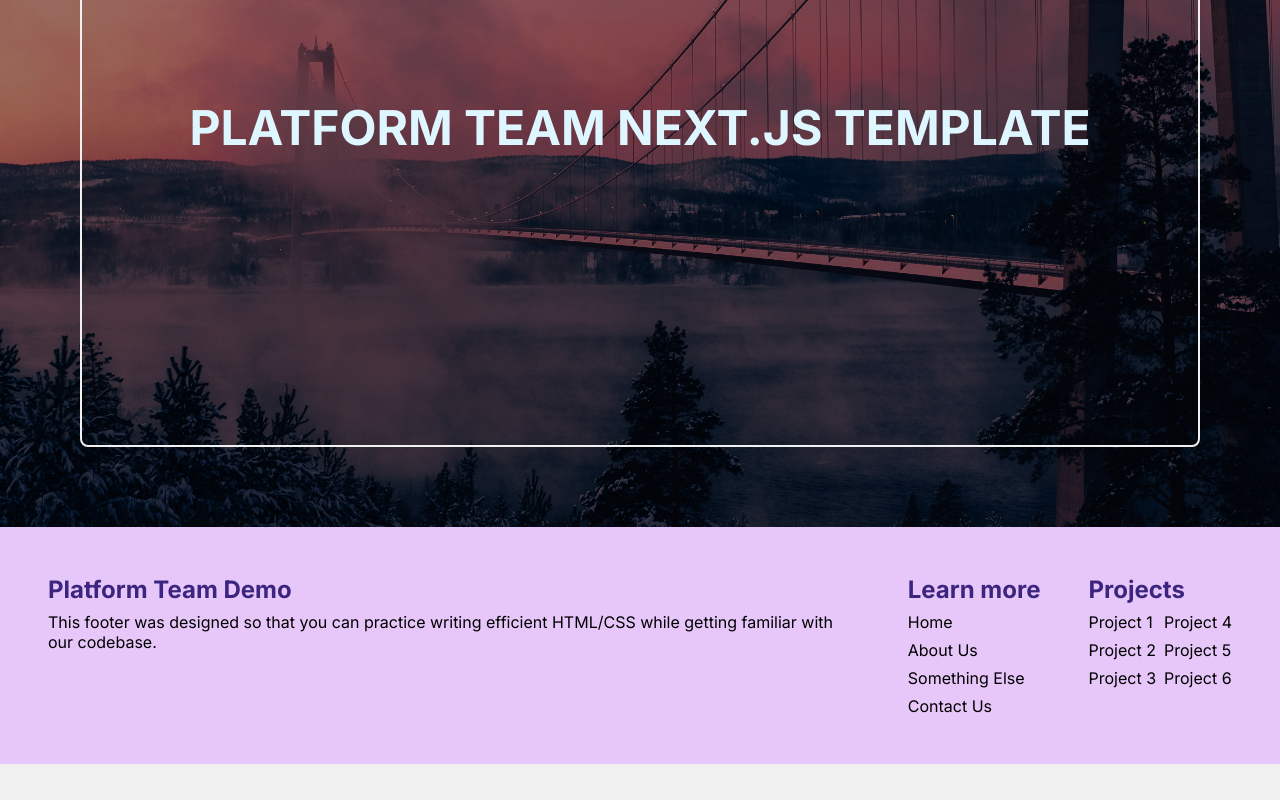
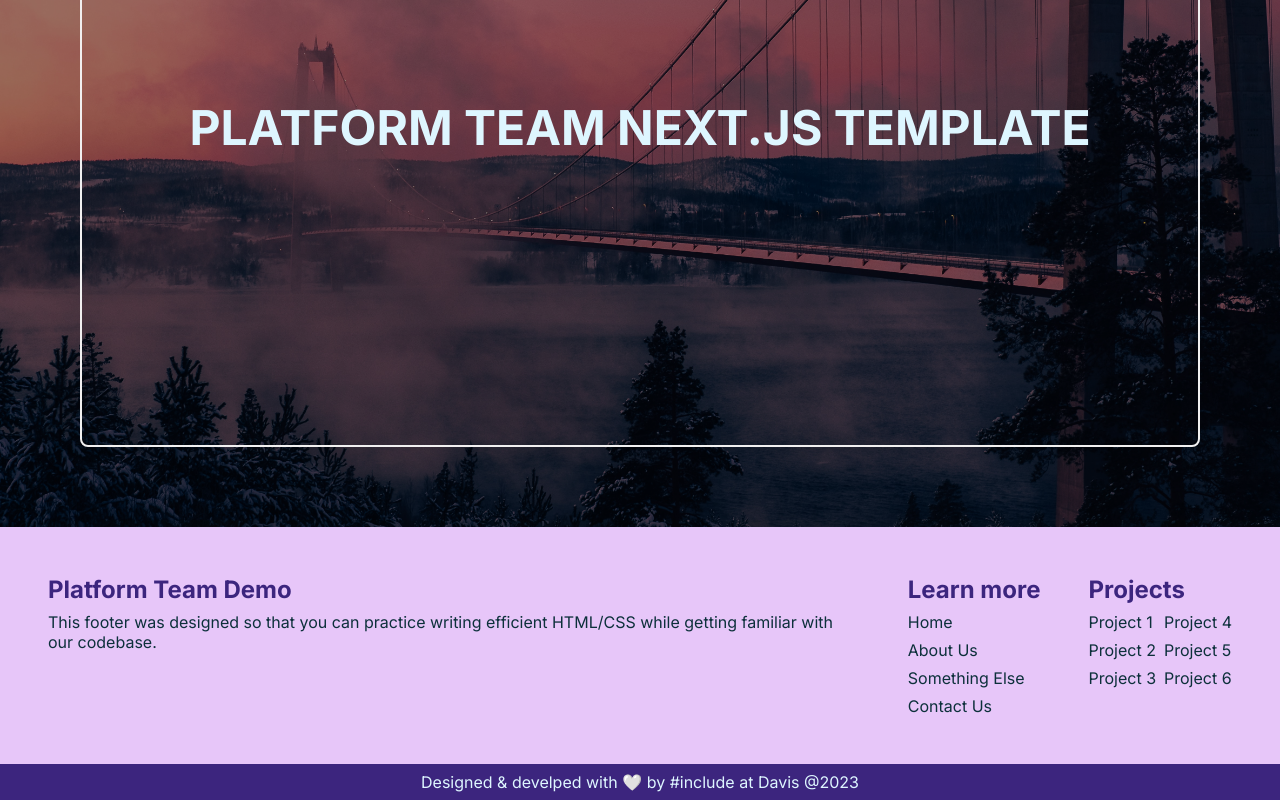
Before and after one commit to mutthias/Album-Reviewer, a Next.js app: page / in a window 1280 px wide. Shown: the part 273-1073 px from the top of the page. Before the commit the page ends 1037 px from the top, so only its background shows below. Built offline with nearby package versions, Linux system fonts and the light colour scheme.

Commit message:
footer credit added

```diff
--- a/app/(pages)/_components/Footer/Footer.jsx
+++ b/app/(pages)/_components/Footer/Footer.jsx
@@ -23,6 +23,7 @@ const links = [
 export default function Footer() {
   return (
     <div className={styles.container}>
+      <div className={styles.content_container}>
         <div className={styles.description}>
           <h2>Platform Team Demo</h2>
           <p>
@@ -62,5 +63,9 @@ export default function Footer() {
           </div>
         </div>
       </div>
+      <p className={styles.credit}>
+        Designed & develped with 🤍 by #include at Davis @2023
+      </p>
+    </div>
   );
 }
--- a/app/(pages)/_components/Footer/Footer.module.scss
+++ b/app/(pages)/_components/Footer/Footer.module.scss
@@ -1,10 +1,30 @@
 @use 'app/(pages)/_globals/mixins';
 
 .container {
+    width: 100%;
+
+    display: flex;
+    flex-direction: column;
+    justify-content: center;
+    background-color: var(--secondary);
+    .credit {
+        width: 100%;
+        padding: var(--tiny-spacer);
+        text-align: center;
+        background-color: var(--primary);
+        color: var(--text-light);
+        @include mixins.phone {
+            background: none;
+            margin-bottom: var(--medium-spacer);
+            color: var(--text-dark);
+        }
+    }
+}
+
+.content_container {
     /* box sizing */
     width: 100%;
     padding: var(--medium-spacer);
-    background-color: var(--secondary);
 
     /* flexbox */
     display: flex;
--- a/app/(pages)/_globals/globals.scss
+++ b/app/(pages)/_globals/globals.scss
@@ -36,6 +36,7 @@
   padding: 0;
   margin: 0;
   font-family: var(--font-inter);
+  color: var(--text-dark);
 }
 
 a {
```
Lines whose indentation alone changed are shown as unchanged.
